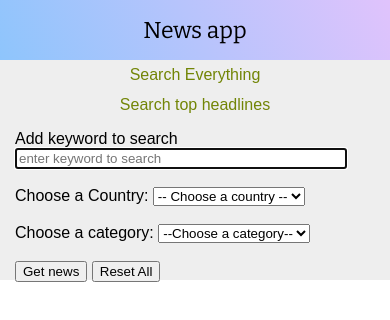
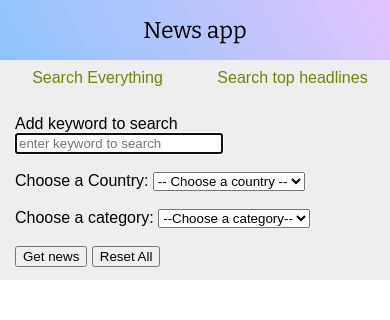
Before and after one commit to pragyes31/news-reader-app, a website built with Parcel: page index.html in a window 390 px wide. Built offline with nearby package versions, Linux system fonts and the light colour scheme; no server answers.

Commit message:
added responsive behavior to .news-category tab elements

```diff
--- a/src/styles.css
+++ b/src/styles.css
@@ -45,7 +45,7 @@ body {
 }
 
 .news-category {
-  height: 30px;
+  height: 35px;
   display: flex;
   align-items: center;
   justify-content: center;
@@ -58,7 +58,7 @@ body {
 }
 
 #search-by-keyword {
-  width: 90%;
+  width: 200px;
 }
 
 .date-of-publish {
@@ -107,6 +107,15 @@ body {
     height: 220px;
   }
 
+  .news-tabs {
+    display: flex;
+    margin-bottom: 20px;
+  }
+
+  .news-category {
+    width: 50%;
+  }
+
   #news-articles {
     width: 100vw;
     margin-top: 220px;
```
